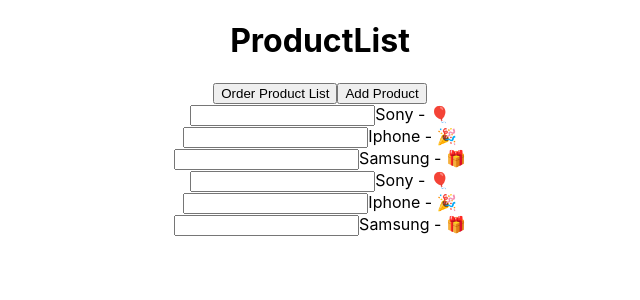
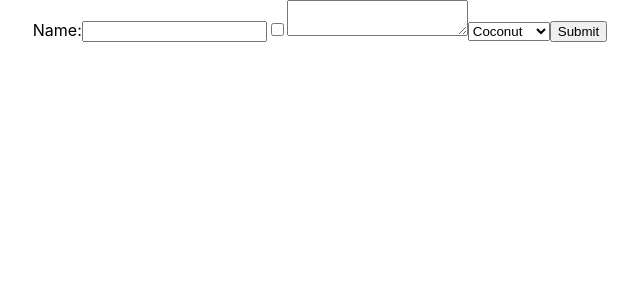
Before and after one commit to ChauVanLoc/React-Awesome-Training, a React (Create React App) app in the folder ReactMainConcept/my-app/: page / in a window 1280 px wide. Shown: the top 300 px of the page, without its empty margins (320-960 px from the left). Built offline with nearby package versions, Linux system fonts and the light colour scheme.

Commit message:
Forms trong React

```diff
--- a/ReactMainConcept/my-app/src/App.js
+++ b/ReactMainConcept/my-app/src/App.js
@@ -4,6 +4,7 @@
 import BareInput from './BareInput'
 import Clock from './Clock'
 import CorrectlyState from './CorrectlyState'
+import Form from './Form/Form'
 import Layout from './Layout'
 import LoginControl from './LoginControl'
 import ProductList from './ProductList/ProductList'
@@ -29,7 +30,8 @@
       </Layout> */}
       {/* <LoginControl hidden={false} /> */}
       {/* <CorrectlyState /> */}
-      <ProductList />
+      {/* <ProductList /> */}
+      <Form />
     </div>
   )
 }
--- /dev/null
+++ b/ReactMainConcept/my-app/src/Form/Form.jsx
@@ -0,0 +1,71 @@
+import React, { Component } from 'react'
+
+export class Form extends Component {
+  constructor(props) {
+    super(props)
+
+    this.state = {
+      name: '',
+      address: '',
+      food: 'coconut',
+      marriage: false
+    }
+  }
+
+  handleChange = (event) => {
+    const { target } = event
+    const value = target.type === 'checkbox' ? target.checked : target.value
+    console.log(target.type)
+    const { name } = target
+    this.setState({
+      [name]: value
+    })
+  }
+
+  handleSubmit = (event) => {
+    event.preventDefault()
+    console.log(this.state)
+  }
+
+  render() {
+    return (
+      <div>
+        <form onSubmit={this.handleSubmit}>
+          <label>
+            Name:
+            <input
+              type='text'
+              name='name'
+              value={this.state.name}
+              onChange={this.handleChange}
+            />
+          </label>
+          <input
+            type='checkbox'
+            name='marriage'
+            checked={this.state.marriage}
+            onChange={this.handleChange}
+          />
+          <textarea
+            name='address'
+            value={this.state.address}
+            onChange={this.handleChange}
+          />
+          <select
+            onChange={this.handleChange}
+            value={this.state.food}
+            name='food'
+          >
+            <option value='grapefruit'>Grapefruit</option>
+            <option value='lime'>Lime</option>
+            <option value='coconut'>Coconut</option>
+            <option value='mango'>Mango</option>
+          </select>
+          <input type='submit' value='Submit' />
+        </form>
+      </div>
+    )
+  }
+}
+
+export default Form
```
Also changed, not shown: 2 other files (tests, documents, lock files or other folders).
